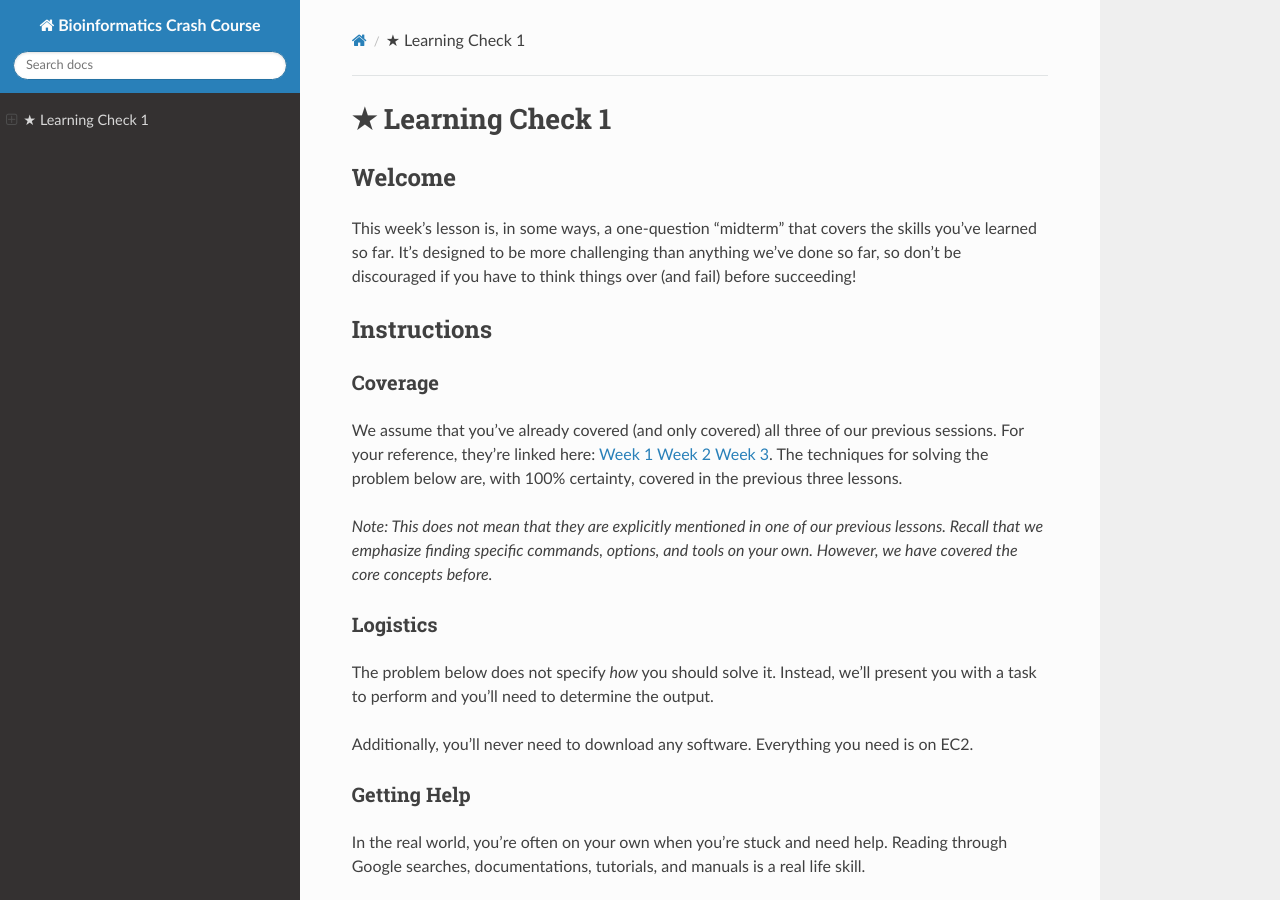
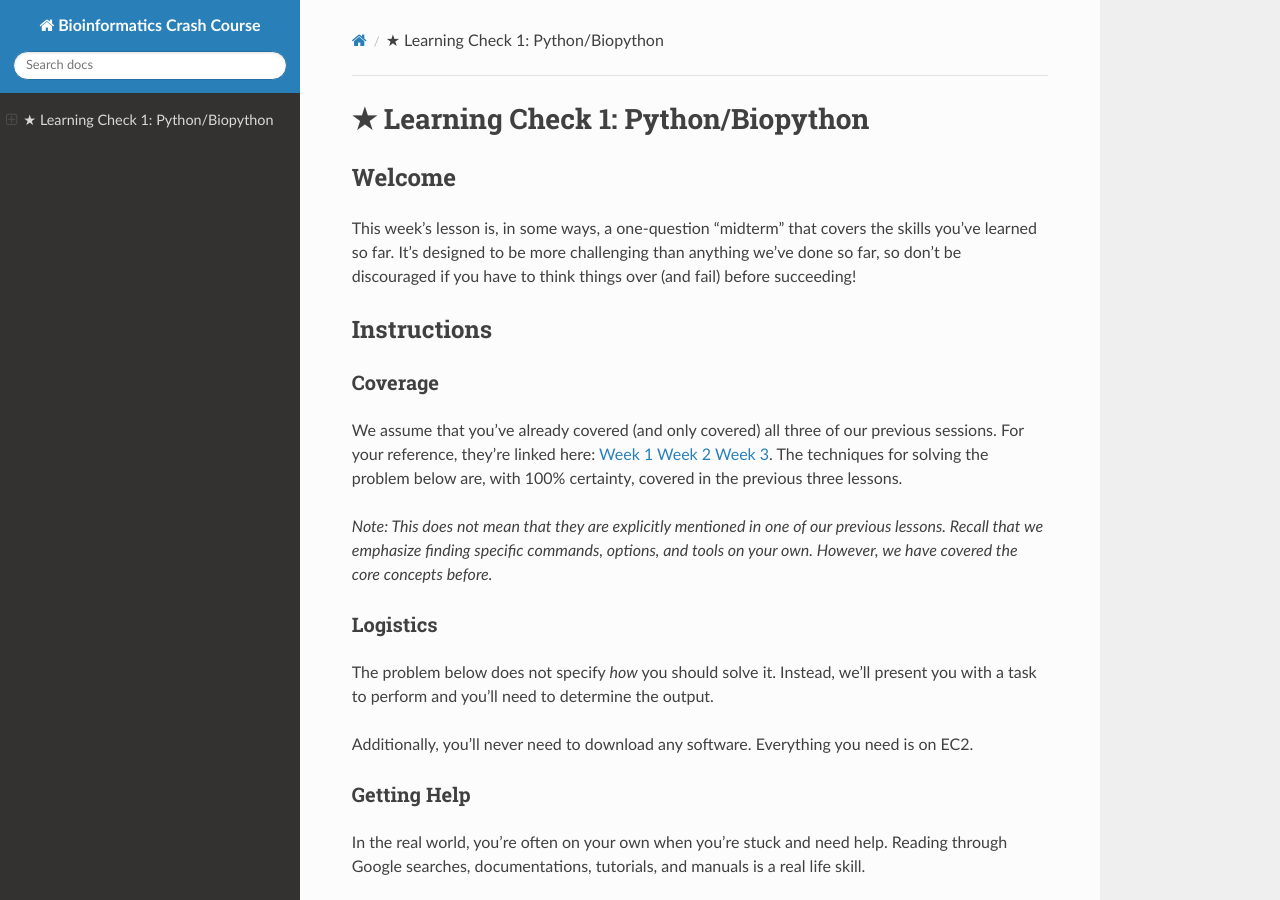
Before and after one commit to ubicucsd/crash_course, a Sphinx documentation site: the page built from source/6.1_Challenge1.md, in a window 1280 px wide and 900 px high. Built offline with Sphinx 7.4.7 and the Read the Docs theme 2.0.0, drawn with Linux system fonts in a browser that asks for light colours.

Commit message:
Update 6.1_Challenge1.md

```diff
--- a/source/6.1_Challenge1.md
+++ b/source/6.1_Challenge1.md
@@ -1,4 +1,4 @@
-# ★ Learning Check 1
+# ★ Learning Check 1: Python/Biopython
 
 ## Welcome
 This week's lesson is, in some ways, a one-question "midterm" that covers the skills you've learned so far. It's designed to be more challenging than anything we've done so far, so don't be discouraged if you have to think things over (and fail) before succeeding!
```
